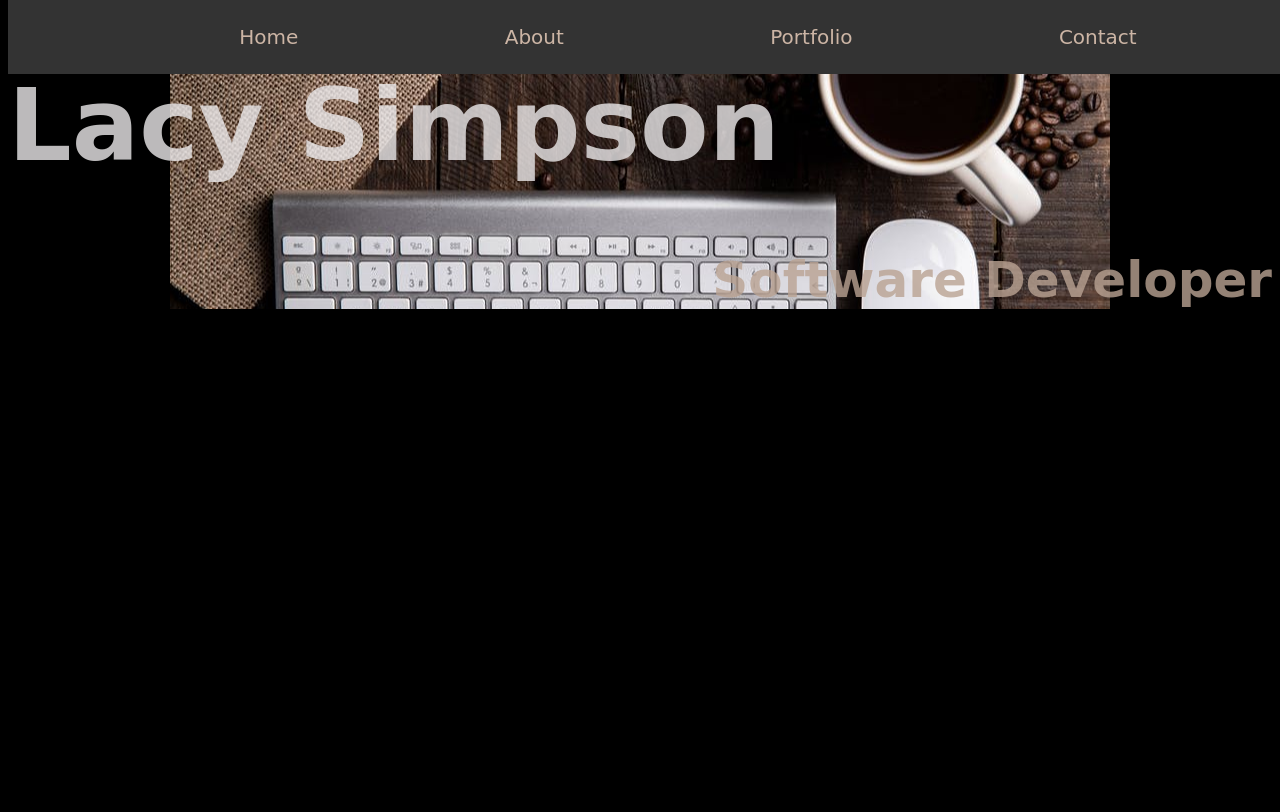
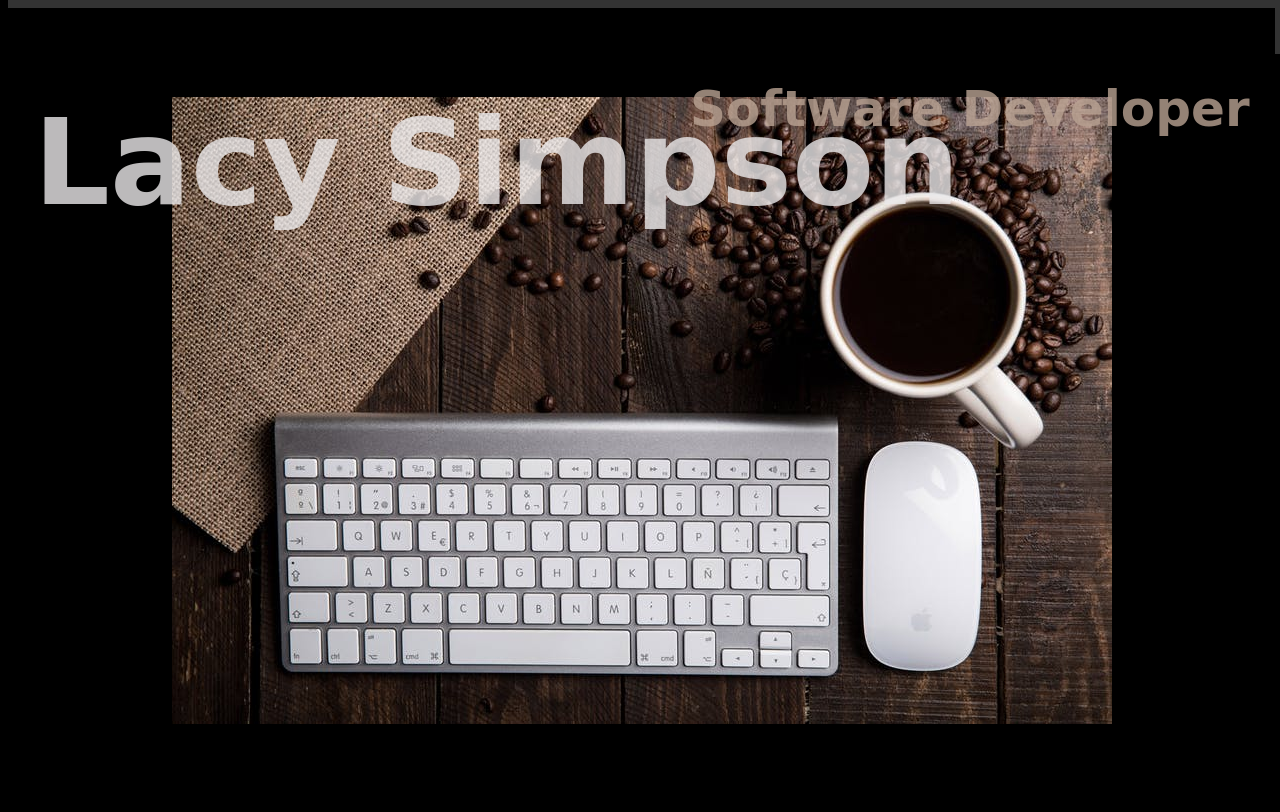
Before and after one commit to MrsSimpson/resumeWebsite, a PHP site: page /index.html in a window 1280 px wide. Shown: the top 812 px of the page. Run offline with PHP 8.4, Linux system fonts and the light colour scheme; some web fonts are replaced.

Commit message:
Fixed the background image so that the picture doesnt scroll on home page. Still playing with h1 and h4 placement on the .home page.

```diff
--- a/stylesheet.css
+++ b/stylesheet.css
@@ -28,7 +28,7 @@
     #top-menu li a {
             display: inline-block;
             color: #CCB5A5;
-            padding: 20px 50px;
+            padding: 10px 50px;
             text-decoration: none;
         }
 
@@ -39,24 +39,32 @@
     body .home {
 
     	    background: black url(coffee_beans_keyboard.jpeg) no-repeat;
-			background-position: center;
-            height: auto;
-            width: 100%;
+			background-position:center;
+            position:fixed;
+            height: 800px;
+            width: 95%;
+
+            padding-left: 2%;
+            padding-right: 2%;
+            padding-top: 5px;
         }
 
 
     .home h1	{
             opacity: 0.8;
-            text-align: left;
+            text-align: center;
+            position: fixed;
+            padding-top: 0;
             color: #EBE9EA;
 			font-family: 'Kaushan Script', cursive;
-			font-size: 100px;
+			font-size: 120px;
 		}
 
     .home h4 {
             opacity: 0.8;
             text-align: right;
 			color: #BAA393;
+            padding-top: 0;
 			font-family: 'Kaushan Script', cursive;
 			font-size: 50px;
         }
```
